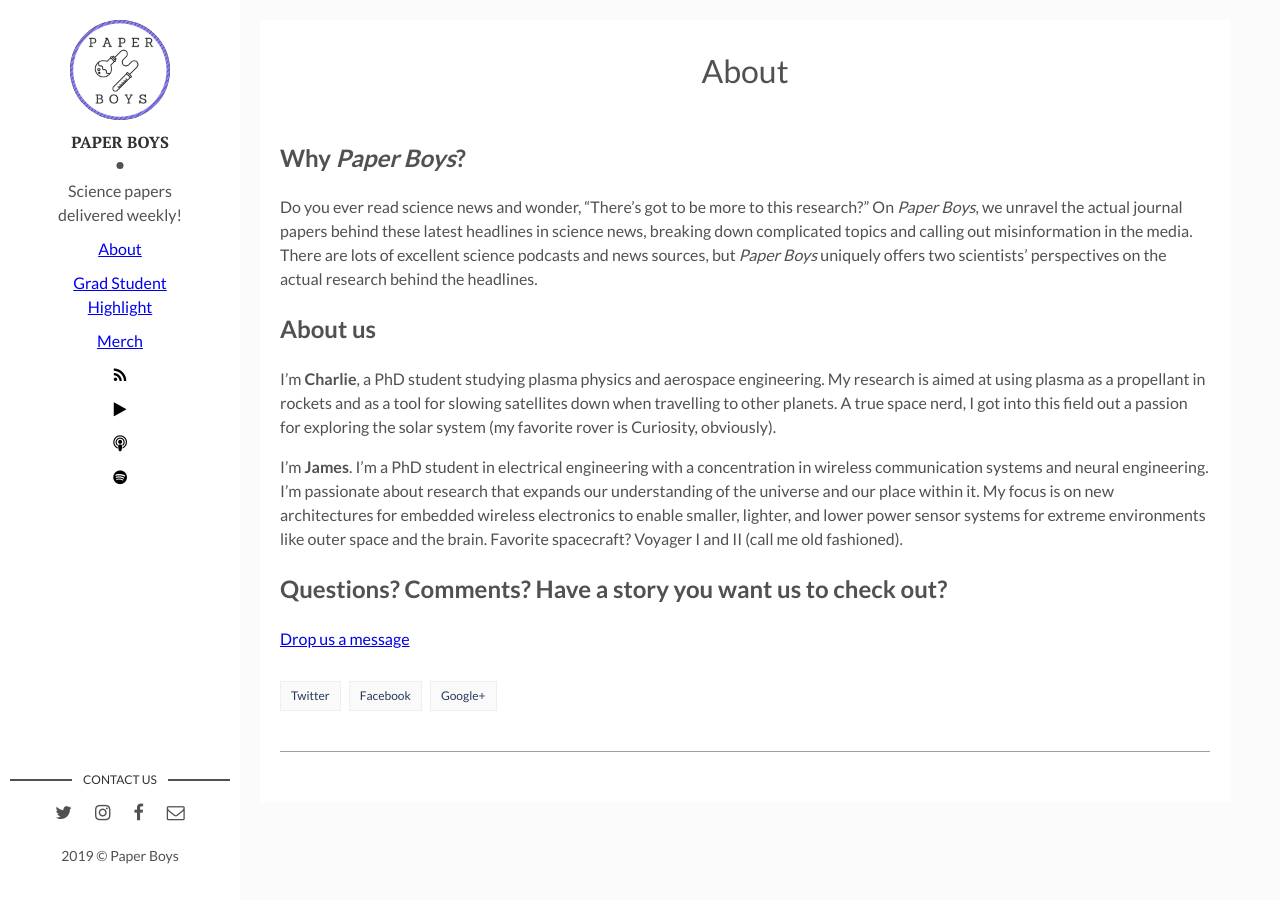
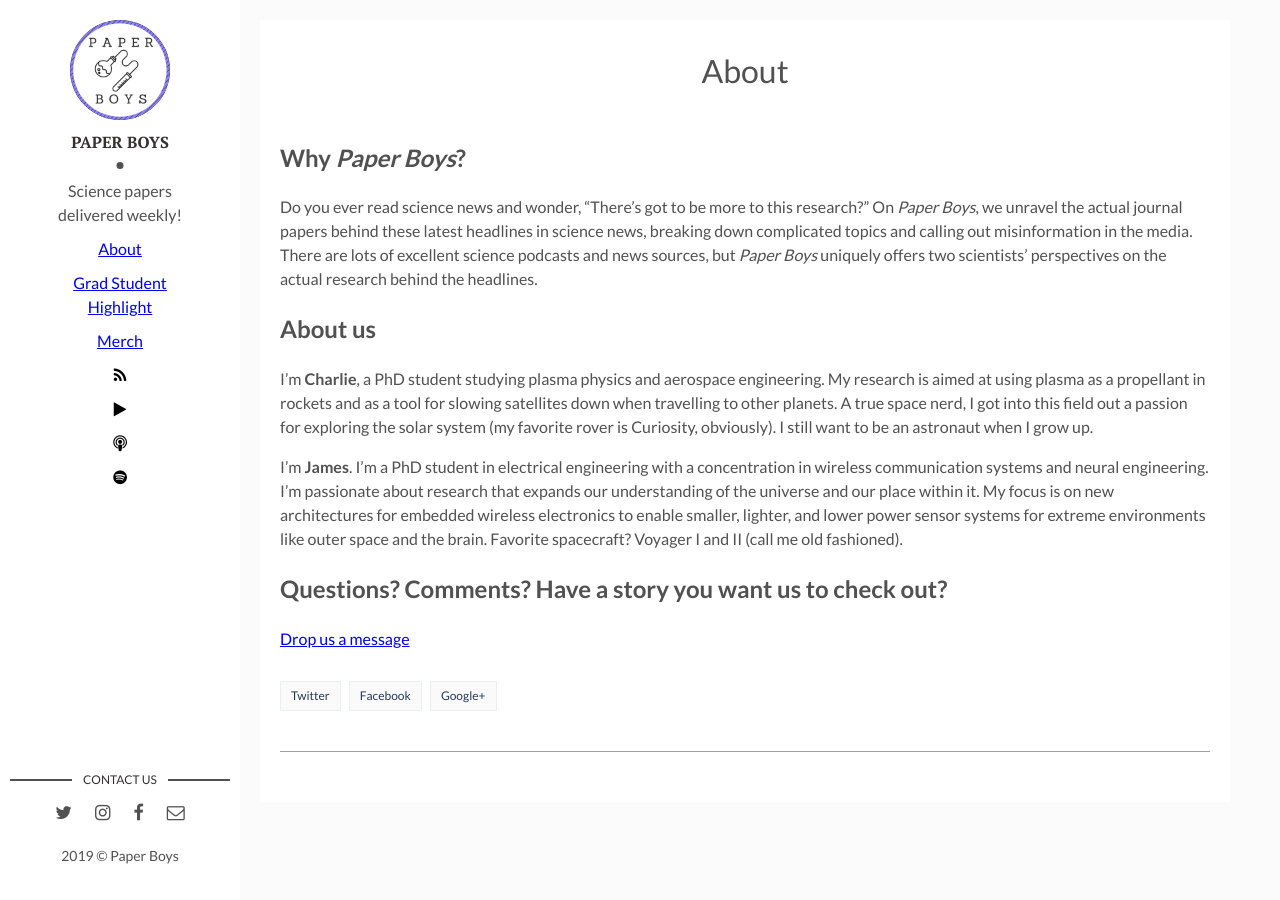
Before and after one commit to paperboyspodcast/paperboyspodcast.github.io, a Jekyll site: the page built from about.md, in a window 1280 px wide. Built offline with Jekyll 4.4.1, drawn with Linux system fonts in a browser that asks for light colours; comment, search, counter and statistics services are not loaded.

Commit message:
Update about.md

```diff
--- a/about.md
+++ b/about.md
@@ -10,7 +10,7 @@ Do you ever read science news and wonder, "There's got to be more to this resear
 ## About us
 
 I'm **Charlie**, a PhD student studying plasma physics and aerospace engineering. My research is aimed at using plasma as a propellant in rockets and as a tool for slowing satellites down when travelling
-to other planets. A true space nerd, I got into this field out a passion for exploring the solar system (my favorite rover is Curiosity, obviously).
+to other planets. A true space nerd, I got into this field out a passion for exploring the solar system (my favorite rover is Curiosity, obviously). I still want to be an astronaut when I grow up.
 
 I'm **James**. I'm a PhD student in electrical engineering with a concentration in wireless communication systems and neural engineering. I'm passionate about research that expands our understanding of the universe and our place within it. My focus is on new architectures for embedded wireless electronics to enable smaller, lighter, and lower power sensor systems for extreme environments like outer space and the brain. Favorite spacecraft? Voyager I and II (call me old fashioned).
 
```
